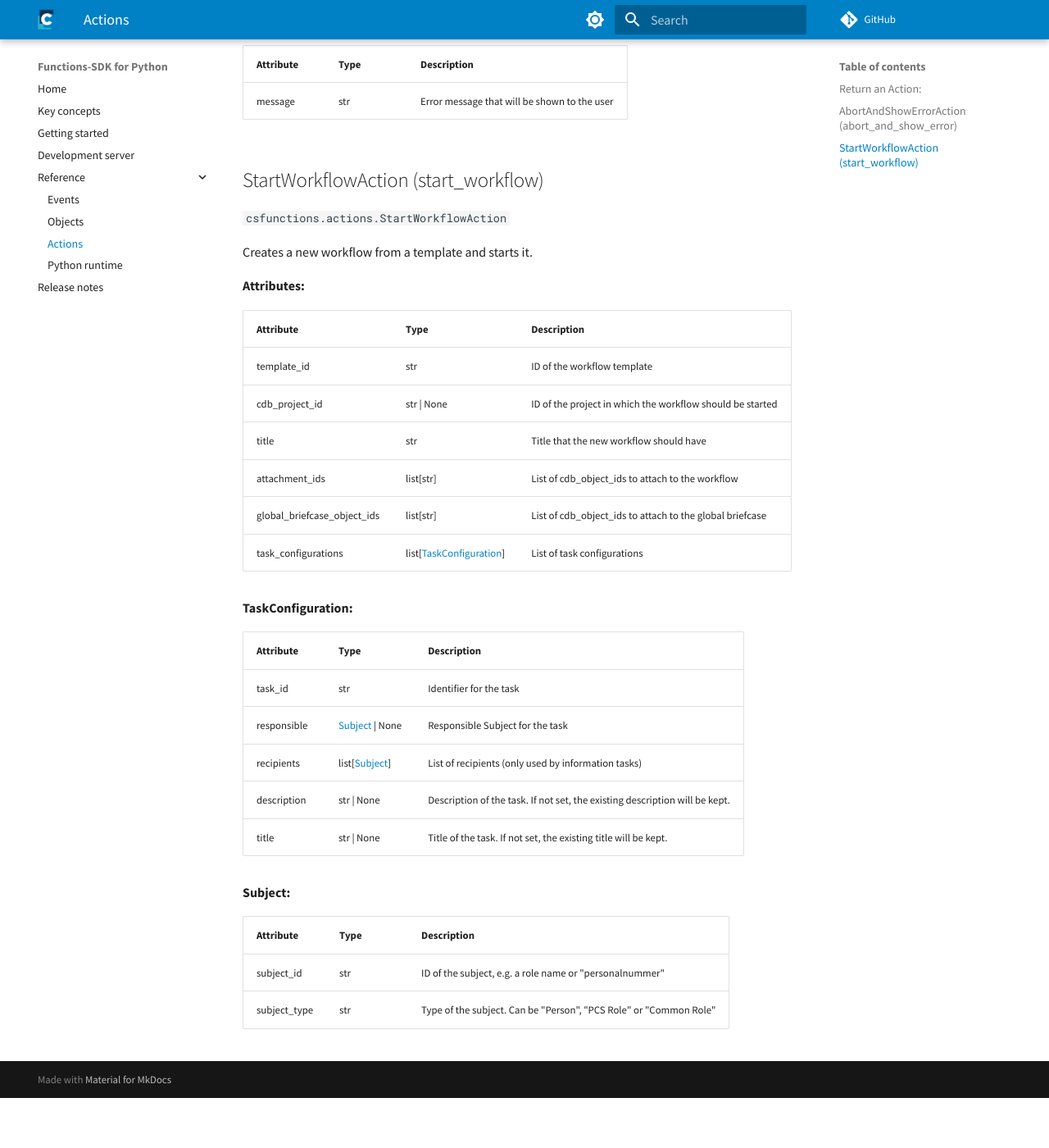
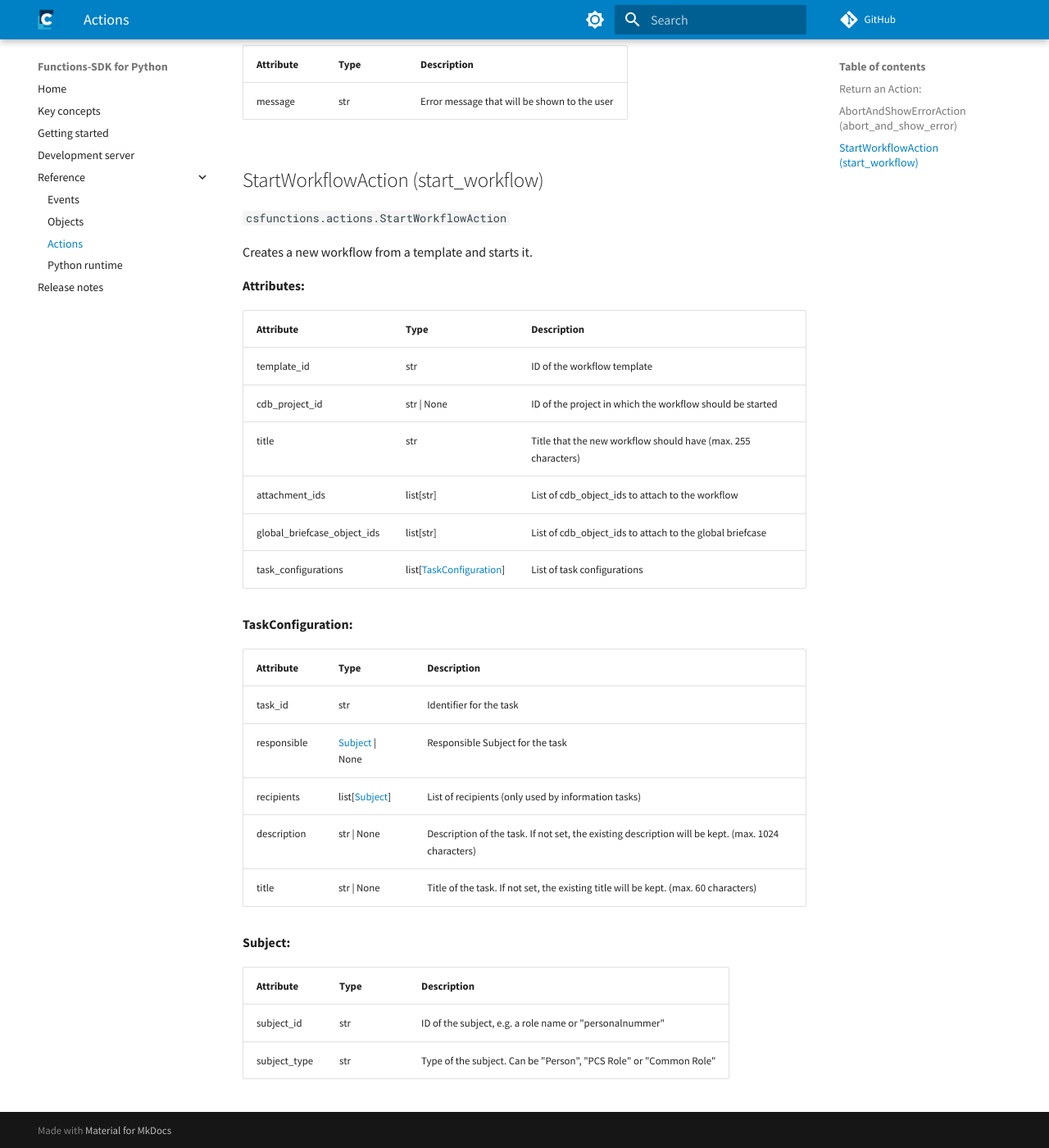
Before and after one commit to cslab/functions-sdk-python, an MkDocs documentation site: the page built from docs/reference/actions.md, in a window 1280 px wide and 1400 px high, scrolled down 679 px. Shown: the whole window at 82% size. Built offline with MkDocs 1.6.1 and Material for MkDocs 9.7.7, drawn with Linux system fonts in a browser that asks for light colours; comment, search, counter and statistics services are not loaded; before the commit the page ends 2018 px from its top, so only the background shows below that.

Commit message:
add max character limit to title and description

```diff
--- a/docs/reference/actions.md
+++ b/docs/reference/actions.md
@@ -38,7 +38,7 @@ Creates a new workflow from a template and starts it.
 |-|-|-|
 |template_id|str|ID of the workflow template|
 |cdb_project_id|str \| None|ID of the project in which the workflow should be started|
-|title|str|Title that the new workflow should have|
+|title|str|Title that the new workflow should have (max. 255 characters)|
 |attachment_ids|list[str]|List of cdb_object_ids to attach to the workflow|
 |global_briefcase_object_ids|list[str]|List of cdb_object_ids to attach to the global briefcase|
 |task_configurations|list[[TaskConfiguration](actions.md#TaskConfiguration)]|List of task configurations|
@@ -50,8 +50,8 @@ Creates a new workflow from a template and starts it.
 |task_id|str|Identifier for the task|
 |responsible|[Subject](actions.md#Subject) \| None|Responsible Subject for the task|
 |recipients|list[[Subject](actions.md#Subject)]|List of recipients  (only used by information tasks)|
-|description|str \| None|Description of the task. If not set, the existing description will be kept.|
-|title|str \| None|Title of the task. If not set, the existing title will be kept.|
+|description|str \| None|Description of the task. If not set, the existing description will be kept. (max. 1024 characters)|
+|title|str \| None|Title of the task. If not set, the existing title will be kept. (max. 60 characters)|
 
 **Subject:**
 
```
Also changed, not shown: 1 other file.
